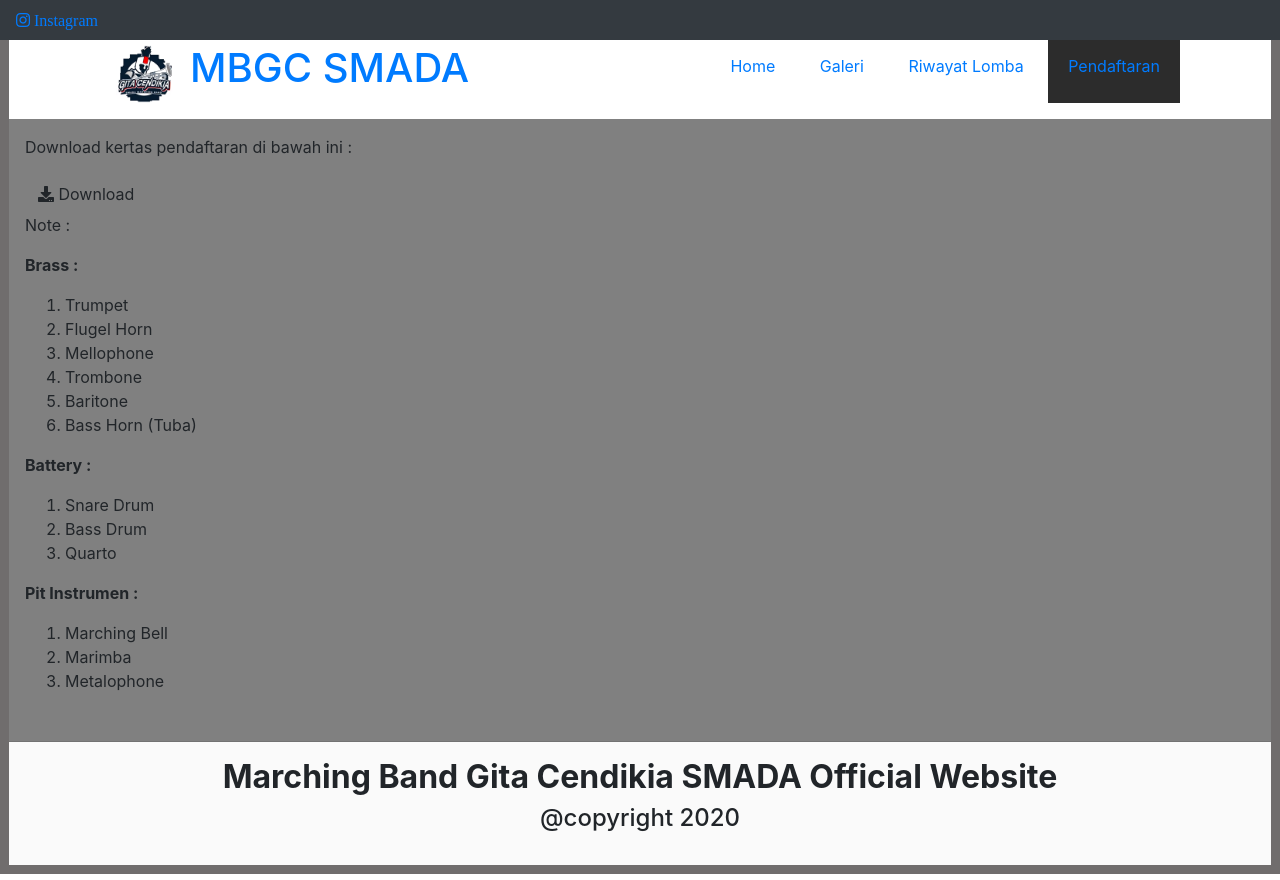
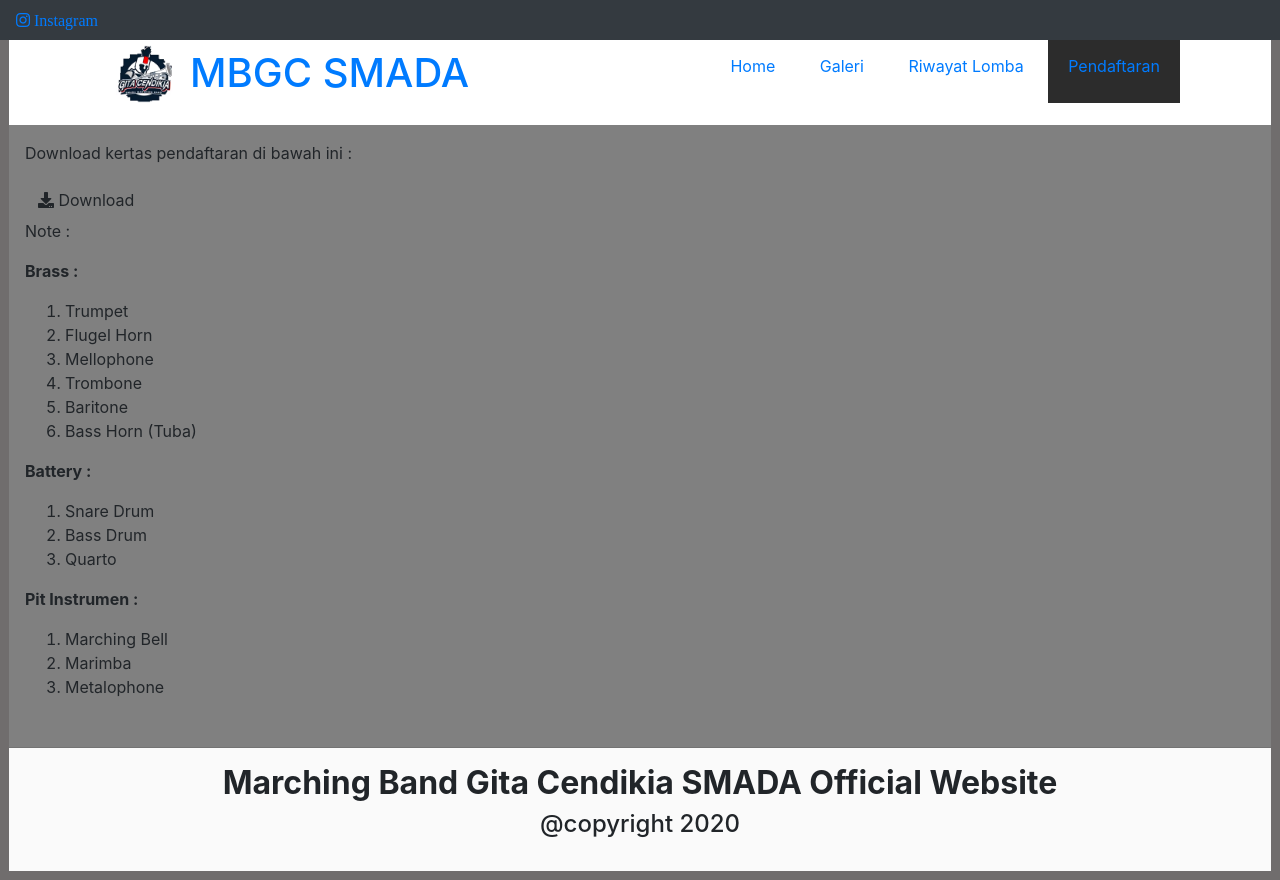
Before and after one commit to bagusbangselok/My-Web, a plain HTML site: page Pendaftaran_boots.html in a window 1280 px wide. Drawn offline with Linux system fonts and the light colour scheme.

Commit message:
Update Pendaftaran_boots.css

```diff
--- a/Pendaftaran_boots.css
+++ b/Pendaftaran_boots.css
@@ -20,8 +20,7 @@ header {
 }
 header h1 {
     float: left;
-    padding: 15px 0;
-    color: rgb(255, 255, 255);
+    padding: 20px 0;
 }
 header ul {
     float: right;
```
